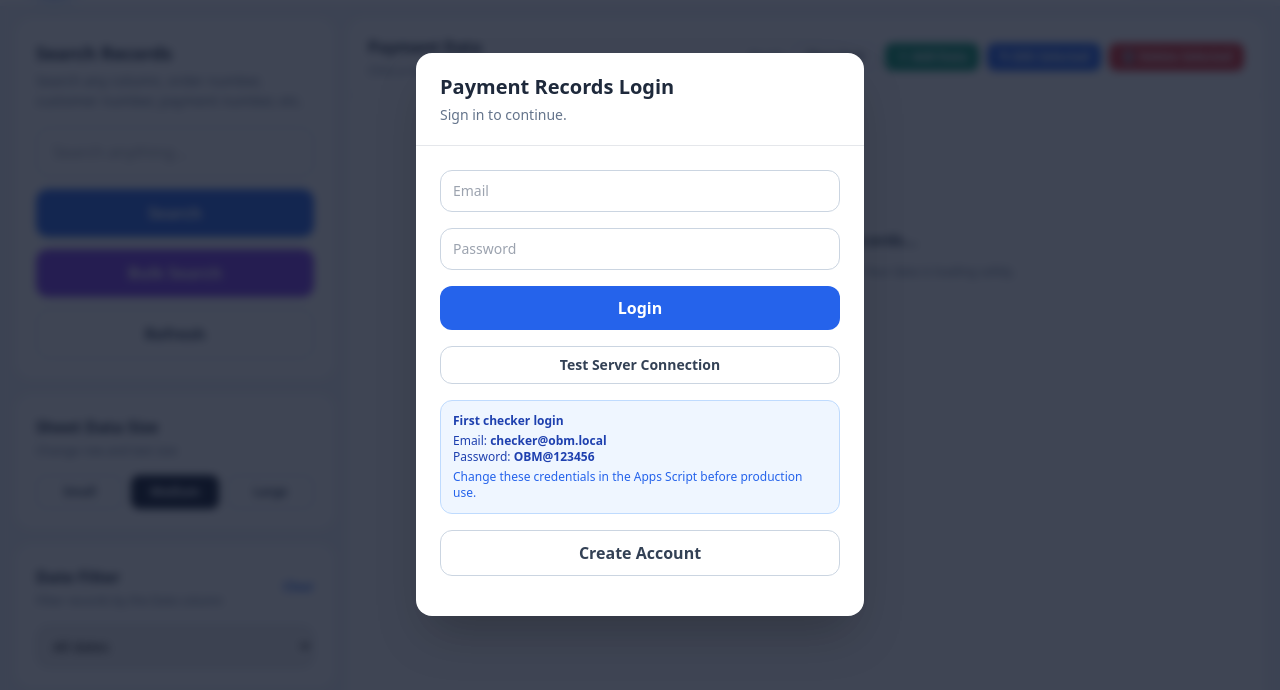
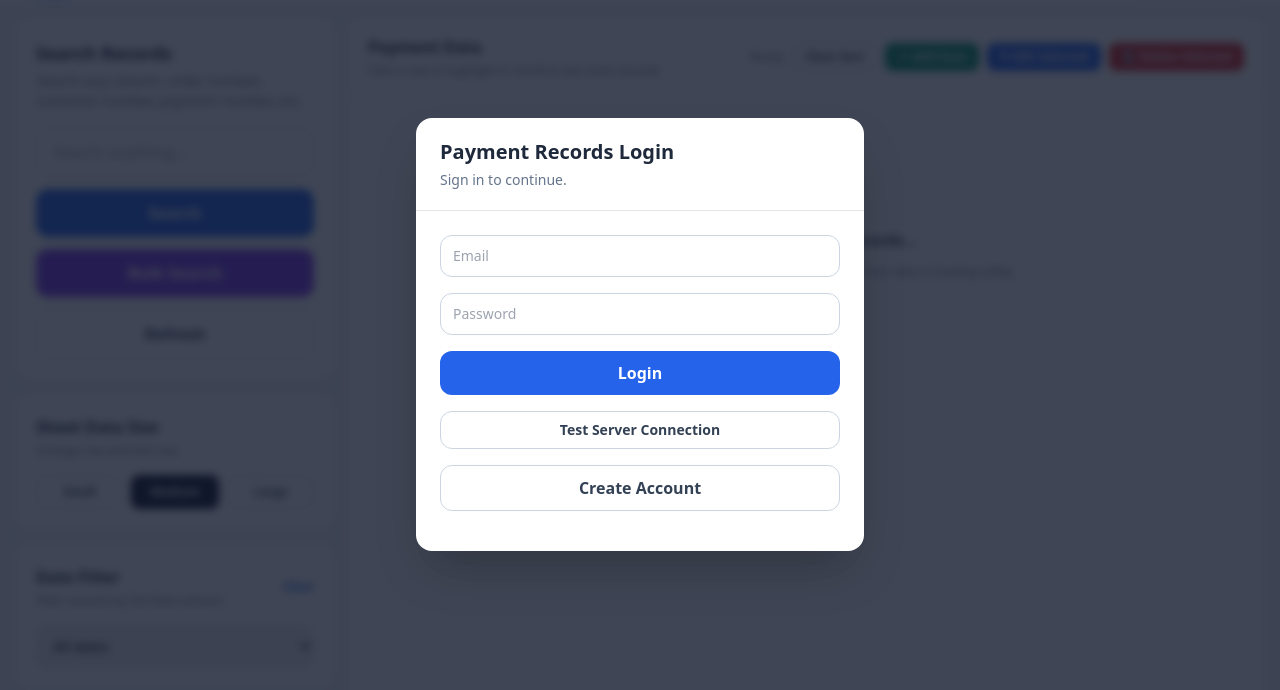
Before and after one commit to shakibars999/obm-payment, a plain HTML site: page index.html in a window 1280 px wide. Shown: the part 66-756 px from the top of the page. Drawn offline with nearby package versions, Linux system fonts and the light colour scheme.

Commit message:
remove first time pass

```diff
--- a/index.html
+++ b/index.html
@@ -321,12 +321,7 @@ body { overflow: hidden; }
           <input id="loginPassword" type="password" autocomplete="current-password" placeholder="Password" class="w-full rounded-xl border border-slate-300 px-3 py-2.5 text-sm outline-none focus:border-blue-500 focus:ring-2 focus:ring-blue-200">
           <button type="button" onclick="loginUser()" class="w-full rounded-xl bg-blue-600 px-4 py-2.5 font-semibold text-white hover:bg-blue-700">Login</button>
           <button type="button" onclick="testAppsScriptConnection()" class="w-full rounded-xl border border-slate-300 px-4 py-2 text-sm font-semibold text-slate-700 hover:bg-slate-50">Test Server Connection</button>
-          <div class="rounded-xl border border-blue-200 bg-blue-50 p-3 text-xs text-blue-800">
-            <div class="font-bold">First checker login</div>
-            <div class="mt-1">Email: <b>checker@obm.local</b></div>
-            <div>Password: <b>OBM@123456</b></div>
-            <div class="mt-1 text-blue-600">Change these credentials in the Apps Script before production use.</div>
-          </div>
+
           <button type="button" onclick="showSignupPanel()" class="w-full rounded-xl border border-slate-300 px-4 py-2.5 font-semibold text-slate-700 hover:bg-slate-50">Create Account</button>
         </div>
         <div id="signupPanel" class="auth-hidden space-y-4">
```
